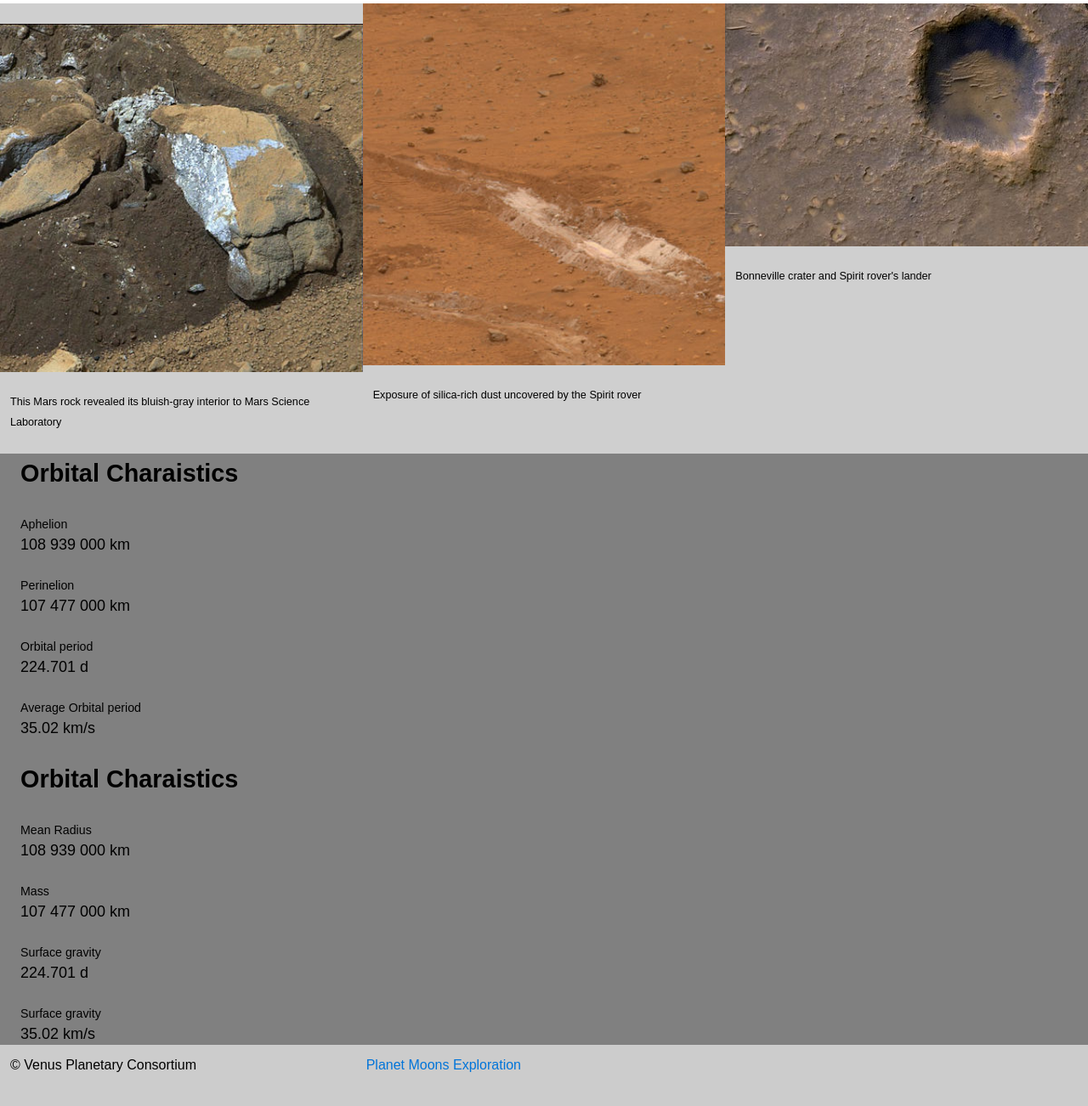
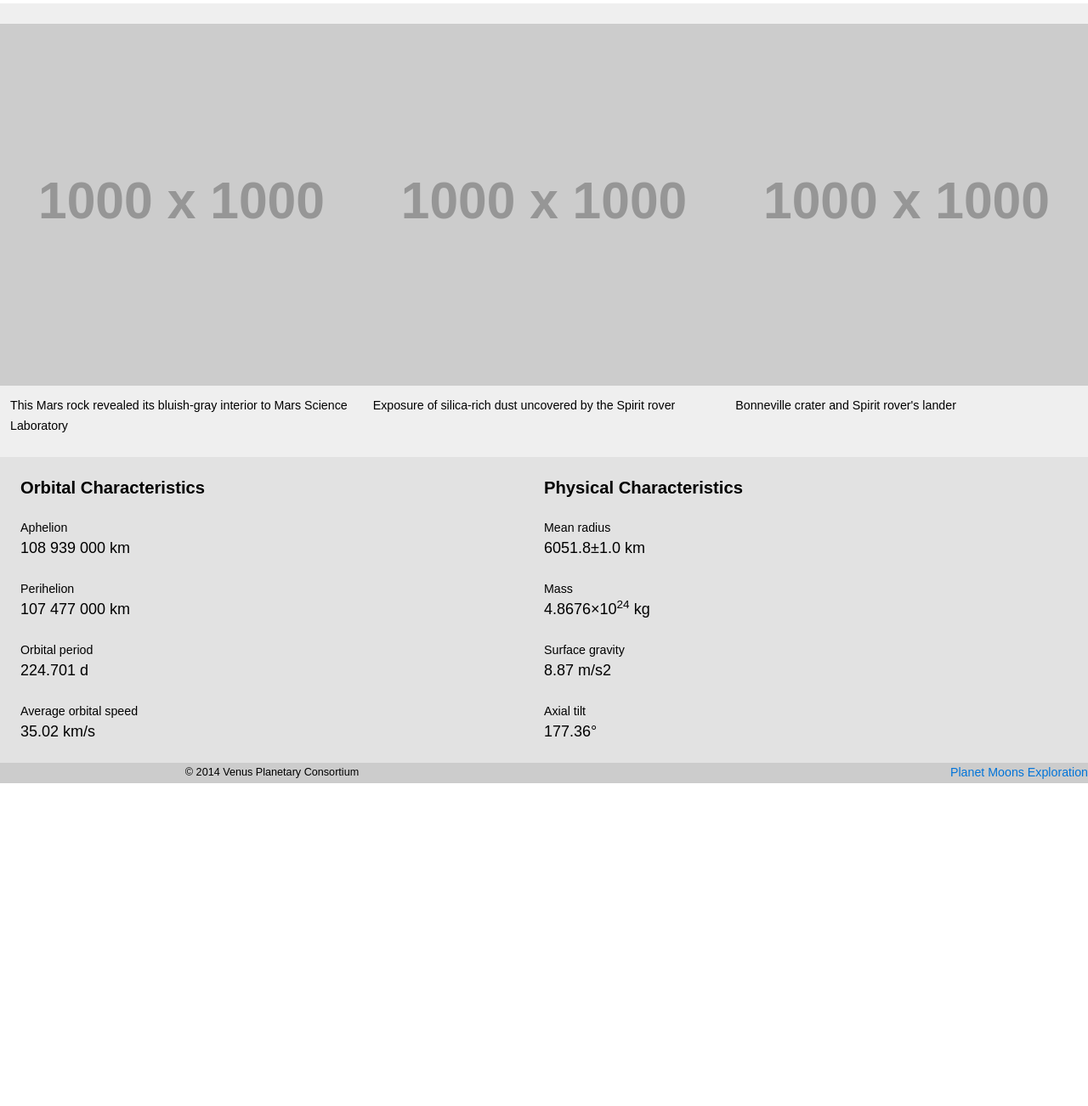
Before and after one commit to kaylinenright/dsn1675-planet-website, a plain HTML site: page index.html in a window 1280 px wide. Shown: the part 591-1893 px from the top of the page at 85% size. After the commit the page ends 1513 px from the top, so only its background shows below. Drawn offline with Linux system fonts and the light colour scheme; placeholder pictures from the web are drawn by us.

Commit message:
added moon discovery content, footer media query
footer would not cooperate.

```diff
--- a/css/main.css
+++ b/css/main.css
@@ -8,12 +8,41 @@ html {
   margin: 0;
   padding: 0;
   box-sizing: border-box;
+}
 
-  font: normal 100%/1.5 sans-serif;
-  -moz-text-size-adjust: 100%;
-  -ms-text-size-adjust: 100%;
-  -webkit-text-size-adjust: 100%;
-  text-size-adjust: 100%;
+ @media only screen and (min-width: 60em) {
+.copy {
+    float: left;
+}
+
+.nav-footer {
+    float: right;
+}
+
+     .section-dark {
+         padding: 0;
+         margin: 0;
+     }
+
+}
+
+
+ @media only screen and (min-width: 90em) {
+ .nav {
+     text-align: right;
+ }
+.nav-footer {
+         text-align: right;
+}
+     .copy {
+         float: left;
+     }
+
+
+
+ }
+
+ @media only screen and (min-width: 120em) {
  }
 
 *, *:before, *:after {
@@ -25,97 +54,78 @@ body {
   padding: 0;
 }
 
-img {
+.img-flex {
   display: block;
   width: 100%;
 }
 
- .nav {
-     list-style-type: none;
-    background-color: #ccc;
-    padding: 0;
-     margin: 0;
-
+.masthead {
+  overflow: hidden;
 }
 
-.nav a{
-    display: block;
-    text-decoration: none;
-    color: #0074D9;
-
+.title {
+  text-align: center;
 }
 
-header {
-    background-color: #ccc;
-    margin: 0;
+.nav {
   padding: 0;
 }
 
-
-.title {
-     text-align: center;
-    margin: 0;
-
+.nav li {
+  display: block;
 }
 
-@media only screen and (min-width: 20em) {
-    header{
+.nav a,
+.nav a:link,
+.nav a:visited {
+  display: block;
+
+  color: #0074D9;
+  text-decoration: none;
+}
+
+.section-dark {
+  background-color: #ccc;
+}
+
+.section-mid {
+  background-color: #e2e2e2;
+}
+
+.section {
+  background-color: #efefef;
+}
+
+.intro {
+  text-align: center;
+}
+
+@media only screen and (min-width: 25em) {
+
+  .nav {
     text-align: center;
   }
 
   .nav li {
     display: inline-block;
   }
-}
-
-@media only screen and (min-width: 40em) {
-
-    header {
-        text-align: left;
-        overflow: hidden;
-    }
-
-.title {
-    float: left;
-    margin: 0;
-}
 
 }
 
+@media only screen and (min-width: 38em) {
 
-.grey {
-    background-color: #e2e2e2;
+  .title,
+  .nav {
+    text-align: left;
+  }
+.nav-footer {
     text-align: center;
 }
 
-    .foot {
-        background-color: #ccc;
+    .copy {
+        text-align: center;
     }
 
 
 
-
-.head {
-
-    overflow: hidden;
     }
-
-
-
-
-p {
-    margin: 0;
-    padding: 0;
-}
-
-.light-grey {
-    background-color: #cfcfcf;
-
-}
-
-
-.light {
-    background-color: grey;
-}
-
-.foot {
--- a/index.html
+++ b/index.html
@@ -1,146 +1,110 @@
 <!DOCTYPE html>
 <html lang="en-ca">
-
 <head>
   <meta charset="utf-8">
   <title>Mars</title>
   <meta name="viewport" content="width=device-width,initial-scale=1">
-    <link href="css/main.css" rel="stylesheet">
   <link href="css/grid.css" rel="stylesheet">
   <link href="css/type.css" rel="stylesheet">
+  <link href="css/main.css" rel="stylesheet">
 </head>
+<body>
 
-<body>
-     <header class="island-1-2 head">
-    <div class="grid grid-middle">
-        <div class="unit unit-xs-1 unit-s-1 unit-m-1-3 unit-l-1-3">
-        <h1 class="title exa push-none">Mars</h1>
+<header class="grid grid-middle section-dark masthead pad-t-1-2 pad-b-1-2">
+  <div class="unit gutter unit-xs-1 unit-s-1 unit-m-1-3 unit-l-1-3">
+    <h1 class="title peta push-0">Mars</h1>
   </div>
-
-        <div class=" unit unit-xs-1 unit-s-1 unit-m-2-3 unit-l-2-3">
-        <nav>
-            <ul class="nav push-none">
-                <li>
-                    <a class="island-1-2" href="http://en.wikipedia.org/wiki/Mars">Planet</a>
-                </li>
-                <li>
-                    <a class="island-1-2" href="http://en.wikipedia.org/wiki/Moons_of_Mars">Moons</a>
-                </li>
-                <li>
-                    <a class="island-1-2" href="http://en.wikipedia.org/wiki/Exploration_of_Mars">Exploration</a>
-                </li>
+  <nav class="unit gutter-1-2 unit-xs-1 unit-s-1 unit-m-2-3 unit-l-2-3">
+    <ul class="nav giga push-0">
+      <li><a class="island-1-2" href="index.html">Planet</a></li>
+      <li><a class="island-1-2" href="moons.html">Moons</a></li>
+      <li><a class="island-1-2" href="exploration.html">Exploration</a></li>
     </ul>
   </nav>
-    </div>
-</div>
 </header>
 
+<main>
 
-
-
-
-    <div class="grey yotta">
-        <p>Mars is the second planet in the solar system</p>
+  <div class="section-mid intro peta island-1-2 push">
+    <p class="push-0">Mars is the second planet in the solar system.</p>
   </div>
 
   <div class="grid">
-        <div class="pad-bottom unit unit-xs-1 unit-s-1 unit-m-1-3 unit-l-1-3">
-            <img src="images/mars_planet.jpg" alt="Image of Mars">
+    <div class="unit push unit-xs-1 unit-s-1 unit-m-1-2 unit-l-1-3">
+      <img class="img-flex planet-img" src="images/mars_planet.jpg" alt="Real-colour image of Venus">
     </div>
-
-
-        <div class="unit unit-xs-1 unit-s-1 unit-m-2-3 unit-l-2-3">
-            <h2 class="exa gutter">Mars</h2>
-
-            <p class="gutter-half micro">Mars is the fourth planet from the Sun and the second smallest planet in the Solar System, after Mercury. Named after the Roman god of war, it is often described as the "Red Planet" because the iron oxide prevalent on its surface gives it a reddish appearance. Mars is a terrestrial planet with a thin atmosphere, having surface features reminiscent both of the impact craters of the Moon and the volcanoes, valleys, deserts, and polar ice caps of Earth.</p>
+    <div class="unit gutter unit-xs-1 unit-s-1 unit-m-1-2 unit-l-2-3">
+      <h2 class="exa">Mars</h2>
+      <p>Mars is the fourth planet from the Sun and the second smallest planet in the Solar System, after Mercury. Named after the Roman god of war, it is often described as the "Red Planet" because the iron oxide prevalent on its surface gives it a reddish appearance. Mars is a terrestrial planet with a thin atmosphere, having surface features reminiscent both of the impact craters of the Moon and the volcanoes, valleys, deserts, and polar ice caps of Earth.</p>
     </div>
   </div>
 
-<div class="light-grey">
-    <div class="grid">
-        <div class="pad-top unit unit-xs-1 unit-s-1 unit-m-1-3 unit-l-1-3">
+  <div class="grid section pad-t">
+    <div class="unit unit-xs-1 unit-s-1 unit-m-1-3">
       <figure>
-                <img src="images/Craters.jpg" alt="Craters on Mars">
-
-                <figcaption class="micro gutter-half pad-top">This Mars rock revealed its bluish-gray interior to Mars Science Laboratory</figcaption>
+        <img class="img-flex push-1-2" src="http://placehold.it/1000x1000" alt="">
+        <figcaption class="milli gutter-1-2">This Mars rock revealed its bluish-gray interior to Mars Science Laboratory</figcaption>
       </figure>
     </div>
-
-
-        <div class="unit unit-xs-1 unit-s-1-2 unit-m-1-3 unit-l-1-3">
+    <div class="unit unit-xs-1 unit-s-1-2 unit-m-1-3">
       <figure>
-                <img src="images/surface.jpg" alt="Surface on Mars">
-
-                <figcaption class="micro gutter-half pad-top">Exposure of silica-rich dust uncovered by the Spirit rover</figcaption>
+        <img class="img-flex push-1-2" src="http://placehold.it/1000x1000" alt="">
+        <figcaption class="milli gutter-1-2">Exposure of silica-rich dust uncovered by the Spirit rover</figcaption>
       </figure>
     </div>
-
-
-        <div class="unit unit-xs-1 unit-s-1-2 unit-m-1-3 unit-l-1-3">
+    <div class="unit unit-xs-1 unit-s-1-2 unit-m-1-3">
       <figure>
-                <img src="images/Mars_crater.jpg" alt="Surface on Mars">
-
-                <figcaption class="micro gutter-half pad-top">Bonneville crater and Spirit rover's lander</figcaption>
+        <img class="img-flex push-1-2" src="http://placehold.it/1000x1000" alt="">
+        <figcaption class="milli gutter-1-2">Bonneville crater and Spirit rover's lander</figcaption>
       </figure>
     </div>
   </div>
-</div>
 
-<div class="light">
-    <h2 class="exa gutter">Orbital Charaistics</h2>
-<div class="gutter">
-    <dl>
+  <div class="grid section-mid gutter pad-t">
+    <div class="unit unit-xs-1 unit-s-1 unit-m-1-2">
+      <h2 class="giga">Orbital Characteristics</h2>
+      <dl class="mega">
         <dt class="milli">Aphelion</dt>
-        <dd class="mega">108 939 000 km</dd>
-        <dt class="milli">Perinelion</dt>
-        <dd class="mega">107 477 000 km</dd>
+        <dd>108&nbsp;939&nbsp;000&nbsp;km</dd>
+        <dt class="milli">Perihelion</dt>
+        <dd>107&nbsp;477&nbsp;000&nbsp;km</dd>
         <dt class="milli">Orbital period</dt>
-        <dd class="mega">224.701 d</dd>
-        <dt class="milli">Average Orbital period</dt>
-        <dd class="mega">35.02 km/s</dd>
+        <dd>224.701&nbsp;d</dd>
+        <dt class="milli">Average orbital speed</dt>
+        <dd class="push-0">35.02&nbsp;km/s</dd>
       </dl>
     </div>
-
-    <h2 class="exa gutter">Orbital Charaistics</h2>
-
-<div class="gutter">
-    <dl class="push-none">
-        <dt class="milli">Mean Radius</dt>
-        <dd class="mega">108 939 000 km</dd>
+    <div class="unit unit-xs-1 unit-s-1 unit-m-1-2">
+      <h2 class="giga">Physical Characteristics</h2>
+      <dl class="mega">
+        <dt class="milli">Mean radius</dt>
+        <dd>6051.8±1.0&nbsp;km</dd>
         <dt class="milli">Mass</dt>
-        <dd class="mega">107 477 000 km</dd>
+        <dd>4.8676×10<sup>24</sup>&nbsp;kg</dd>
         <dt class="milli">Surface gravity</dt>
-        <dd class="mega">224.701 d</dd>
-        <dt class="milli">Surface gravity</dt>
-        <dd class="mega push-none">35.02 km/s</dd>
+        <dd>8.87&nbsp;m/s2</dd>
+        <dt class="milli">Axial tilt</dt>
+        <dd class="push-0">177.36°</dd>
       </dl>
     </div>
   </div>
 
-<footer class="foot push-none island-1-2">
-        <div class="grid">
+</main>
 
-        <div class="unit unit-xs-1 unit-s-1 unit-m-1-2 unit-l-1-3 ">
-            <p>© Venus Planetary Consortium</p>
+<footer class="grid island-1-2 section-dark">
+  <div class="copy unit micro unit-xs-1 unit-s-1 unit-m-1-2 unit-l-1-2">
+    <p class="copyright push-0">© 2014 Venus Planetary Consortium</p>
   </div>
-
-
-        <div class="unit unit-xs-1 unit-s-1 unit-m-1-2 unit-l-1-3 ">
+  <div class="unit unit-xs-1 unit-s-1 unit-m-1-2 unit-l-1-2">
     <nav>
-                <ul class="nav">
-                    <li>
-                        <a href="http://en.wikipedia.org/wiki/Mars">Planet</a>
-                    </li>
-                    <li>
-                        <a href="http://en.wikipedia.org/wiki/Moons_of_Mars">Moons</a>
-                    </li>
-                    <li>
-                        <a href="http://en.wikipedia.org/wiki/Exploration_of_Mars">Exploration</a>
-                    </li>
+      <ul class="nav nav-footer milli push-0">
+        <li><a href="index.html">Planet</a></li>
+        <li><a href="moons.html">Moons</a></li>
+        <li><a href="exploration.html">Exploration</a></li>
       </ul>
     </nav>
   </div>
-    </div>
 </footer>
+
 </body>
 </html>
```
Also changed, not shown: exploration.html (+29 -50 lines), moons.html (+101 -112 lines). Lines whose indentation alone changed are shown as unchanged.
